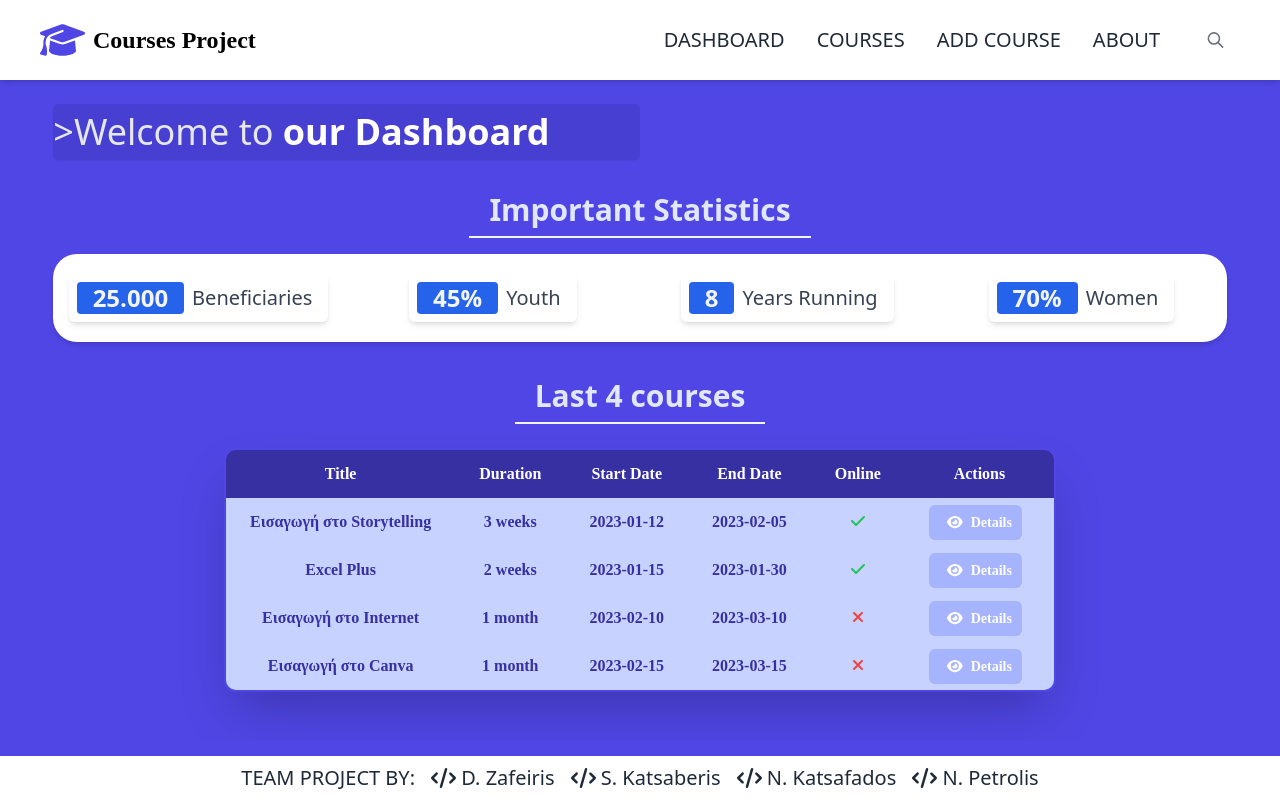
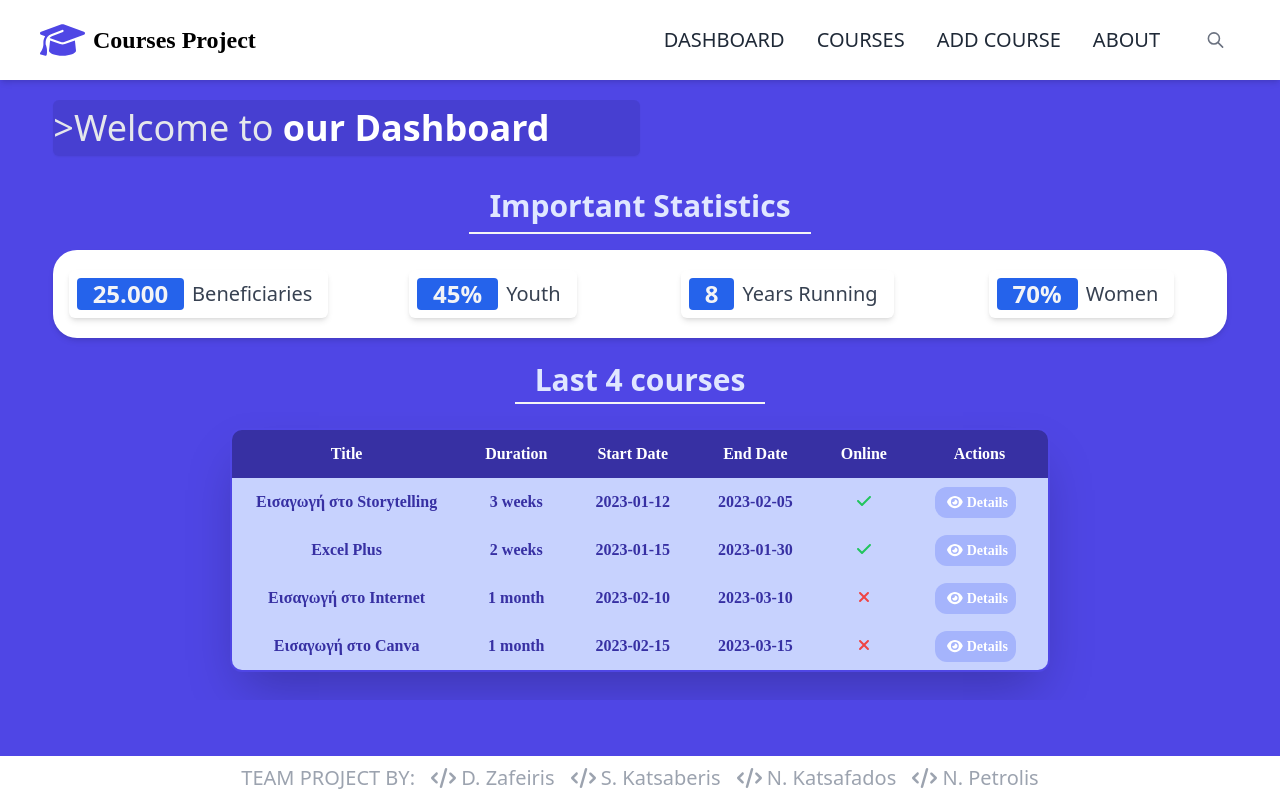
Before and after one commit to ssoc2dzafeiris/TeamProjectReact, a React (Create React App) app: page / in a window 1280 px wide. Built offline with nearby package versions, Linux system fonts and the light colour scheme; data requests are answered from the project's data file.

Commit message:
Small changes to fix the link view details of course|Not fixed

```diff
--- a/src/components/AddNewCourse.js
+++ b/src/components/AddNewCourse.js
@@ -42,6 +42,7 @@ const AddNewCourse = () => {
 
     }
     return (
+        <>
         <div className="w-5/6 mt-5 mx-auto flex justify-center items-center h-screens">
             <form onSubmit={handleSubmit} className=" max-h-90vh w-5/6 bg-white p-8 rounded-lg shadow-md overflow-y-auto ">
                 <h1 className="font-extrabold font-weight: 900 text-5xl mb-8  ">Add Course</h1>
@@ -133,7 +134,7 @@ const AddNewCourse = () => {
 
 
         </div >
-
+        </>
     )
 }
 
--- a/src/components/App.js
+++ b/src/components/App.js
@@ -5,6 +5,7 @@ import AddNewCourse from "./AddNewCourse"
 import About from './About'
 import Error from "./ErrorPage";
 import SharedLayout from "./SharedLayout"
+import CoursePractisePage from './CoursePractisePage';
 
 const App = () => {
   return (
@@ -16,6 +17,7 @@ const App = () => {
              <Route path='/courses' element={<Cards />} />
               <Route path='/addcourse' element={<AddNewCourse />} />
               <Route path='/about' element={<About />} />
+              <Route path='/courses/:id' element={<CoursePractisePage />} />
               <Route path='*' element={<Error />} />
             </Route>
         </Routes>
--- a/src/components/CourseItem.js
+++ b/src/components/CourseItem.js
@@ -29,7 +29,7 @@ export default function CourseItem({
           )}
         </td>
         <td className="px-6 py-3">
-          <ViewCourseLink title={"Details"}/>
+          <ViewCourseLink title={"Details"} path={"/courses/"}/>
         </td>
       </tr>
     </>
--- /dev/null
+++ b/src/components/CoursePractisePage.js
@@ -0,0 +1,29 @@
+import {useState,useEffect} from 'react';
+import {useParams} from "react-router-dom";
+
+export default function CoursePractisePage(){
+    const urlParams = useParams();
+    const [course,setCourse]= useState({
+        id : ' ',
+        title: ' '
+    });
+
+    useEffect(()=>{
+        fetch(`"http://localhost:3001/courses/1"`)
+        .then((res)=> res.json())
+        .then((data) =>{
+            setCourse(data);
+            console.log(data);
+        });
+    },[urlParams.id]);
+
+    return(
+        <>
+        <ul>
+            <div>
+                {course.length && course.map((item) =>{ <li>{course.title}</li>})}
+            </div>
+      </ul>
+        </>
+    ) ;
+}
--- a/src/components/CourseTable.js
+++ b/src/components/CourseTable.js
@@ -15,16 +15,13 @@ useEffect(()=>{
 },[])
 console.log("Courses",courses);
     return(
-
-        <div>
+        <>
              <table className="shadow-2xl font-[Poppins] border-2 border-indigo-200 overflow-hidden rounded-xl mt-2 mb-5 mx-auto">
-
                             <thead className="text-white">
                                 <tr>
                                     <th
                                         className="px-6 py-3 bg-indigo-800">
                                         Title</th>
-
                                     <th
                                         className="px-6 py-3 bg-indigo-800">
                                         Duration</th>
@@ -50,7 +47,7 @@ console.log("Courses",courses);
                                 )}
                             </tbody>
                         </table>
-        </div>
+        </>
 
     )
 }
--- a/src/components/Dashboard.js
+++ b/src/components/Dashboard.js
@@ -6,26 +6,25 @@ import CourseTable from "./CourseTable";
 export default function Dashboard() {
 
     return(
-        <div className="container justify-center items-center mx-auto w-11/12 mt-1 rounded-md">
-            <section>
+        <>
+        <div className="container justify-center items-center mx-auto w-11/12">
+            <section id="welcome">
             <Welcome text={"our Dashboard"}/>
             </section>
-            <section>
+            <section id="stats">
             <Stats title={"Important Statistics"}/>
             </section>
-
-            <section>
-            <div className="flex flex-col py-2 mt-3 mx-auto px-2">
-                <h3 className="text-3xl font-semibold text-indigo-100 py-2 px-5 mx-auto border-b-2 border-gray-100">Last 4 courses</h3>
+            <section id="coursetable">
+            <div className="flex flex-col mt-3 mx-auto px-2">
+                <h3 className="text-3xl font-semibold text-indigo-100 py-1 px-5 mx-auto border-b-2 border-gray-100">Last 4 courses</h3>
                 <div className="py-2 my-2 overflow-x-auto sm:-mx-6 sm:px-6 lg:-mx-8 lg:px-8">
-                    <div className="flex flex-col items-center justify-center mb-5">
+                    <div className="flex flex-col items-center justify-center ">
                         <CourseTable />
                     </div>
                 </div>
             </div>
-
             </section>
             </div>
-
+            </>
     )
 }
--- a/src/components/ErrorPage.js
+++ b/src/components/ErrorPage.js
@@ -12,7 +12,7 @@ export default function ErrorPage(){
 				    <span className="sr-only">Error</span>/404/
 			    </h2>
 			    <p className="text-2xl font-semibold md:text-3xl">Sorry, we couldn't find this page.</p>
-			    <p className="mt-4 mb-8">But dont worry, you can find plenty of other things on our dashboard.</p>
+			    <p className="mt-4 mb-8">But dont worry, you can find plenty of other things on <span className="text-light">our dashboard.</span></p>
 
                 <Link to="/" className="px-6 py-3 font-semibold bg-indigo-100 rounded-md text-indigo-900 hover:bg-white cursor-pointer ">Back to Dashboard</Link>
 
--- a/src/components/Footer.js
+++ b/src/components/Footer.js
@@ -13,14 +13,20 @@ const PageFooter = () => {
 
   return (
     <footer className='text-center fixed w-full bottom-0 left-0 right-0 bg-white text-gray-800 text-xl py-2 px-7 flex items-center flex-row justify-center'>
-    TEAM PROJECT BY:
+    <h3 className='text-gray-400'>TEAM PROJECT BY:</h3>
+    <ul className="flex flex-row">
     {teamMembers.map((member =>
         (
-        <span className='pl-4' key={member.name}><a href={member.github} className='text-gray-800 hover:text-indigo-600 hover:border-indigo-600 hover:border-b-2 duration-100'>
-        <FontAwesomeIcon icon={faCode} /> {member.name}</a></span>
+          <li className="flex flex-col">
+            <span className='pl-4' key={member.name}>
+              <a href={member.github} title={member.name} className='text-gray-400 hover:text-blue-900 hover:border-indigo-800 hover:border-b-2 duration-100 '>
+          <FontAwesomeIcon icon={faCode} /> {member.name}</a>
+          </span>
+          </li>
         )
     ))
     }
+     </ul>
      </footer>
   )
 }
--- a/src/components/ViewCourseLink.js
+++ b/src/components/ViewCourseLink.js
@@ -3,14 +3,14 @@ import { faEye } from '@fortawesome/free-solid-svg-icons'
 import { FontAwesomeIcon } from '@fortawesome/react-fontawesome'
 import { Link } from 'react-router-dom'
 
-export default function ViewCourseLink({ title }) {
+export default function ViewCourseLink({ title,path}) {
   return (
     <>
       <Link
-        to="/courses"
-        className="text-white bg-indigo-300 hover:bg-indigo-700 font-semibold rounded-md text-sm px-2.5 py-2.5 mr-2 mb-2 dark:bg-blue-700 dark:hover:bg-blue-900 focus:outline-none"
+        to={path}
+        className="text-white bg-indigo-300 hover:bg-indigo-700 font-semibold rounded-xl text-sm px-2 py-2 mr-2 mb-2 dark:bg-blue-700 dark:hover:bg-blue-900 focus:outline-none"
       >
-        <span className="text-white px-2 mx-auto" title="View more details">
+        <span className="text-white px-1 mx-auto" title="View more details">
           <FontAwesomeIcon icon={faEye} />
         </span>
         {title}
```
